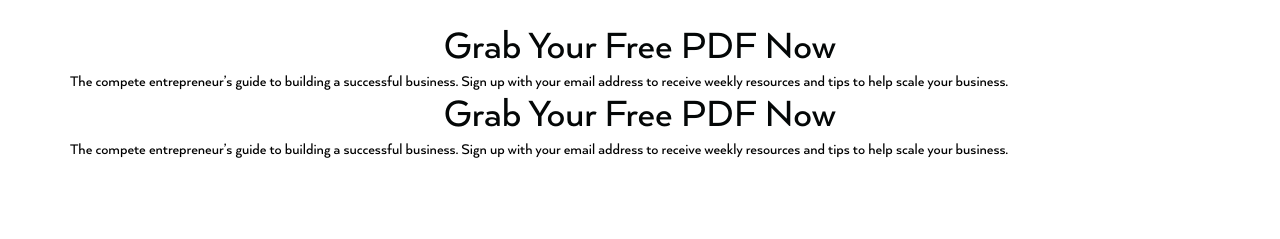
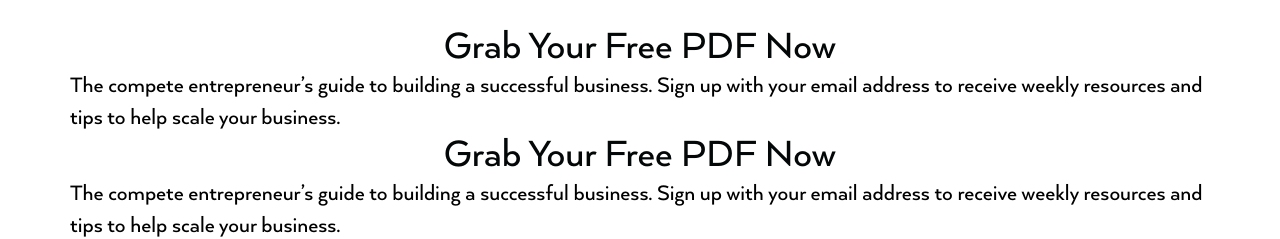
Before and after one commit to khushi303/allan-drapper, a Next.js app: page / in a window 1280 px wide. Shown: the part 3336-3575 px from the top of the page. Before the commit the page ends 3498 px from the top, so only its background shows below. Built offline with nearby package versions, Linux system fonts and the light colour scheme.

Commit message:
change in text

```diff
--- a/src/app/components/FreePdf.tsx
+++ b/src/app/components/FreePdf.tsx
@@ -5,7 +5,7 @@ const FreePdf = () => {
   return (
     <div className="container xl:max-w-[1172px]">
       <H3 heading="Grab Your Free PDF Now" className="text-center" />
-      <p>
+      <p className="text-2xl font-medium ">
         The compete entrepreneur’s guide to building a successful business. Sign
         up with your email address to receive weekly resources and tips to help
         scale your business.
--- a/src/app/globals.css
+++ b/src/app/globals.css
@@ -76,6 +76,6 @@ h1 {
 }
 
 ::-webkit-scrollbar-thumb {
-  background: #EEE916;
+  background: #f58505;
   border-radius: 10px;
 }
```
